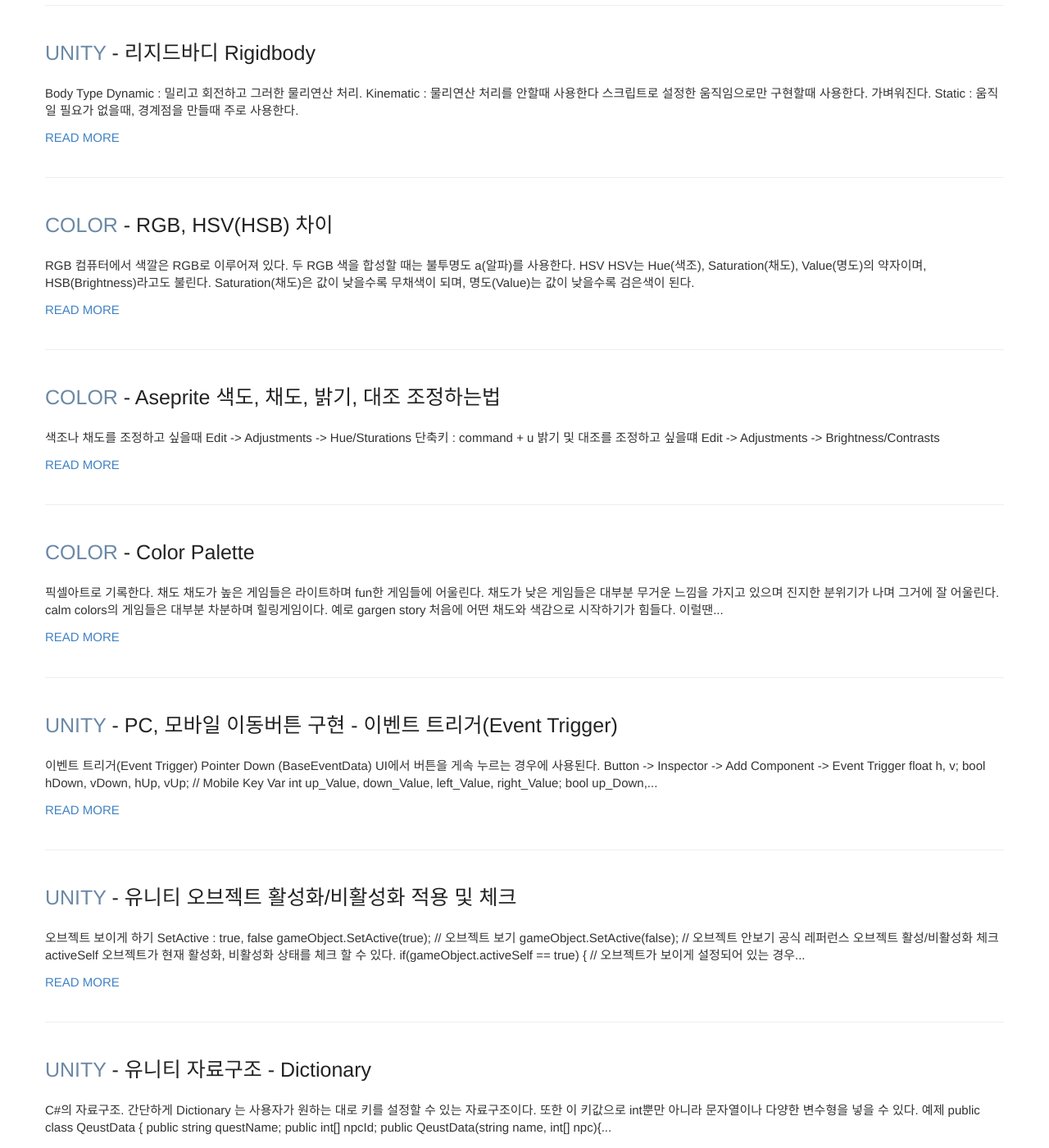
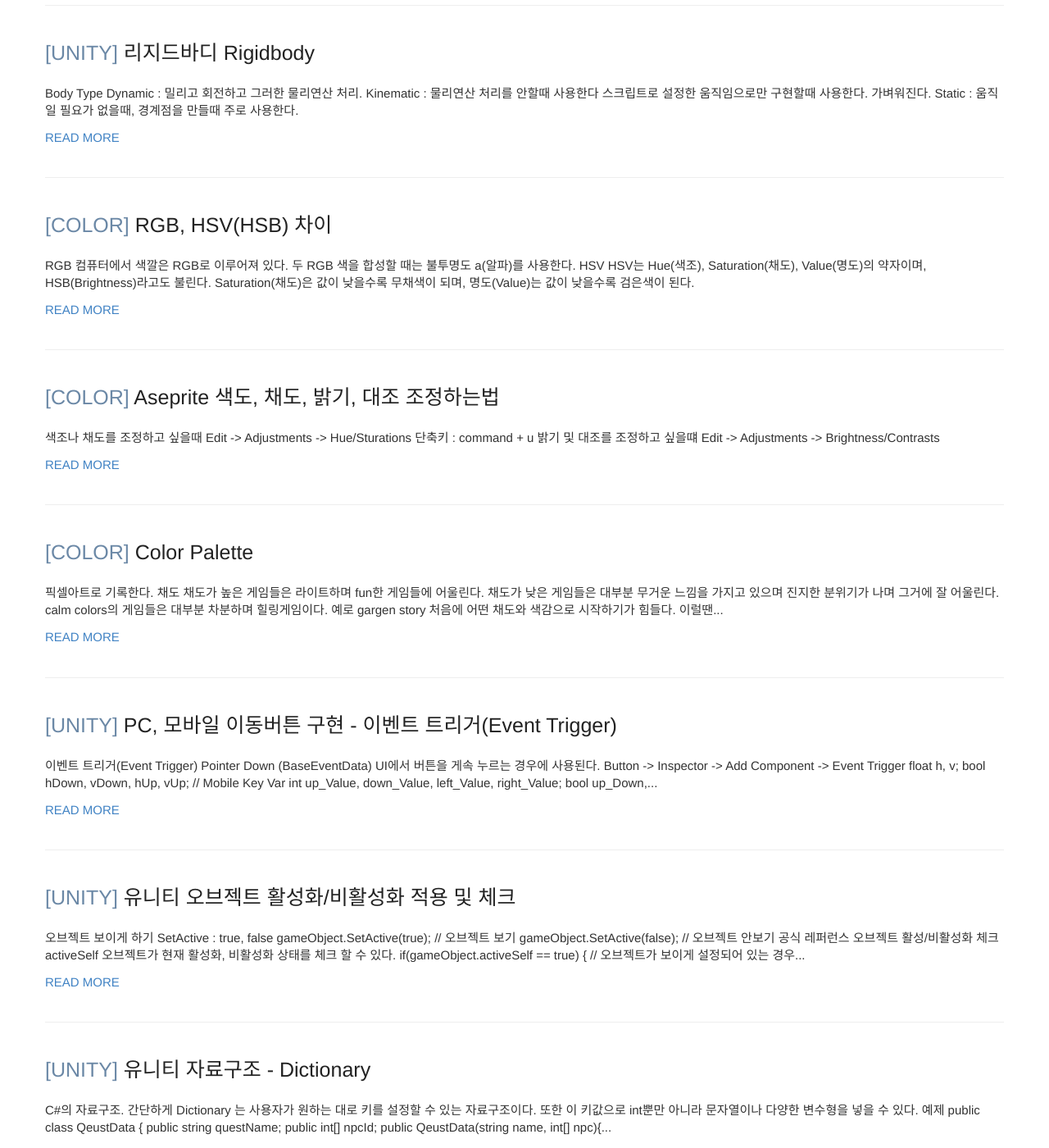
Before and after one commit to keemeesuu/keemeesuu.github.io, a Jekyll site: the page built from index.html, in a window 1280 px wide and 1400 px high, scrolled down 944 px. Shown: the whole window at 82% size. Built offline with Jekyll 4.4.1, drawn with Linux system fonts in a browser that asks for light colours; some of the changed text lies outside the part shown.

```diff
--- a/index.html
+++ b/index.html
@@ -6,7 +6,7 @@ layout: default
   {% for post in site.posts %}
     <article class="post">
 
-      <h1><a href="{{ post.url | prepend: site.baseurl }}"><span>{{ post.subject | upcase }}</span> - {{ post.title }}</a></h1>
+      <h1><a href="{{ post.url | prepend: site.baseurl }}"><span>[{{ post.subject | upcase }}]</span> {{ post.title }}</a></h1>
 
       <div class="entry">
         {{ post.content | strip_html | truncatewords: 40 }}
```
